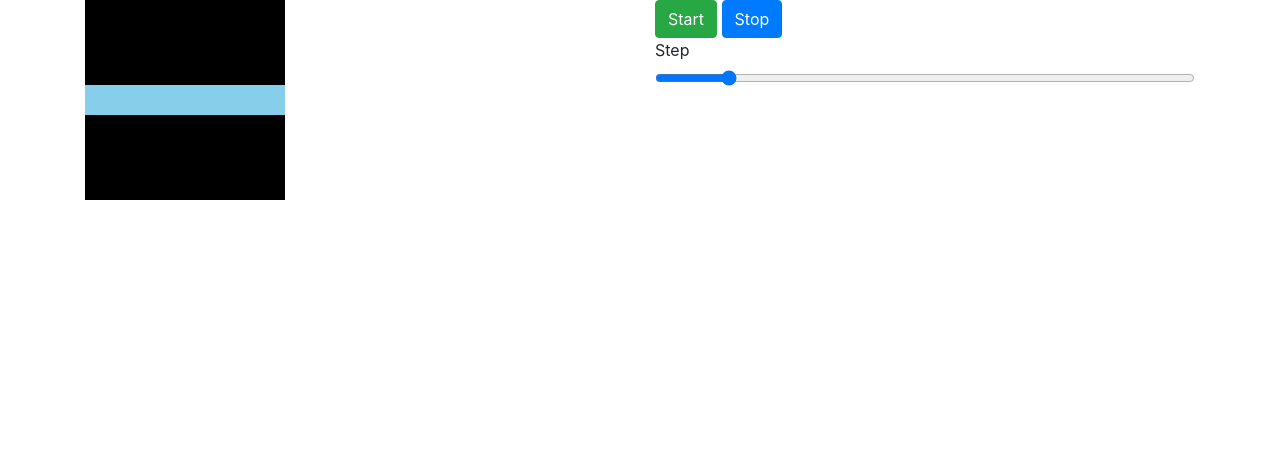
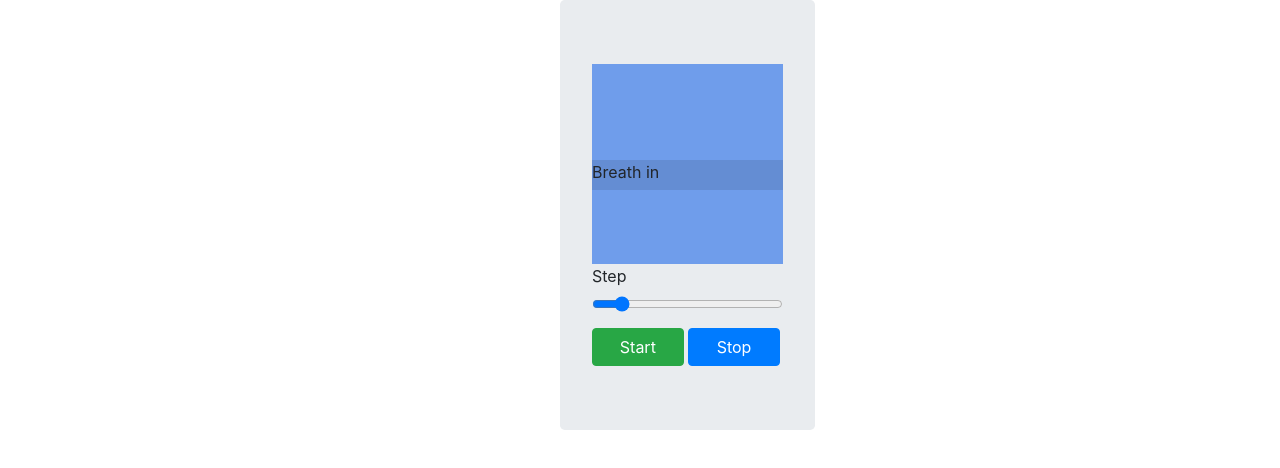
Before and after one commit to anacampesan/breathronomy, a plain HTML site: page index.html in a window 1280 px wide. Drawn offline with nearby package versions, Linux system fonts and the light colour scheme.

Commit message:
Changed styles

```diff
--- a/index.html
+++ b/index.html
@@ -1,38 +1,52 @@
 <html>
     <head>
+        <meta name="viewport" content="width=device-width, initial-scale=1">
+
         <link rel="stylesheet" href="https://maxcdn.bootstrapcdn.com/bootstrap/4.0.0/css/bootstrap.min.css" integrity="sha384-Gn5384xqQ1aoWXA+058RXPxPg6fy4IWvTNh0E263XmFcJlSAwiGgFAW/dAiS6JXm" crossorigin="anonymous">
         <style>
             #active-container {
                 height: 200px;
-                width: 200px;
-                background-color: black;
+                width: 100%;
+                background-color: #6f9deb;
             }
 
             #active {
                 position: relative;
-                width: 200px;
+                width: 100%;
                 height: 30px;
-                background-color: skyblue;
+                background-color: rgba(0, 0, 0, 0.1);
+            }
+
+            .btn {
+                display: inline;
+                width: 48%;
             }
         </style>
     </head>
 
     <body>
-        <meta name="viewport" content="width=device-width, initial-scale=1">
 
         <div class="container">
             <div class="row">
-                <div class="col-md-6 col-sm-12">
+                <div class="col-sm-3 offset-md-5">
+                    <div class="jumbotron">
+                        <div class="row">
+                            <div class="col">
                                 <div id="active-container">
                                     <div id="active"></div>
                                 </div>
                             </div>
+                        </div>
+                        <div class="row">
                             <div class="col">
-                    <button class="btn btn-success" onclick="start()">Start</button>
-                    <button class="btn btn-primary" onclick="init()">Stop</button>
                                 <div class="form-group">
                                     <label for="step">Step</label>
                                     <input type="range" class="form-control-range" id="step" min="0.04" max="0.2" step="0.01" onchange="changeStep()">
+                                </div>
+                                <button class="btn btn-success" onclick="start()">Start</button>
+                                <button class="btn btn-primary" onclick="init()">Stop</button>
+                            </div>
+                        </div>
                     </div>
                 </div>
             </div>
@@ -54,12 +68,16 @@
 
             function start() {
                 counter += step;
-                if (counter % 10 === 0) {
+                if (counter % step === 0) {
+
                     forward = !forward;
                 }
                 console.log(counter);
                 timeout = setTimeout(start, speed);
-                active.style.top = 60 * Math.sin( counter ) + 80 + 'px';
+                let number = 70 * Math.sin( counter ) + 90;
+                active.style.top = number + 'px';
+                console.log(number);
+                active.textContent = Math.sin(counter) > 0 ? 'Breath in' : 'Breath out'
             }
 
             function changeStep() {
```
Lines whose indentation alone changed are shown as unchanged.
